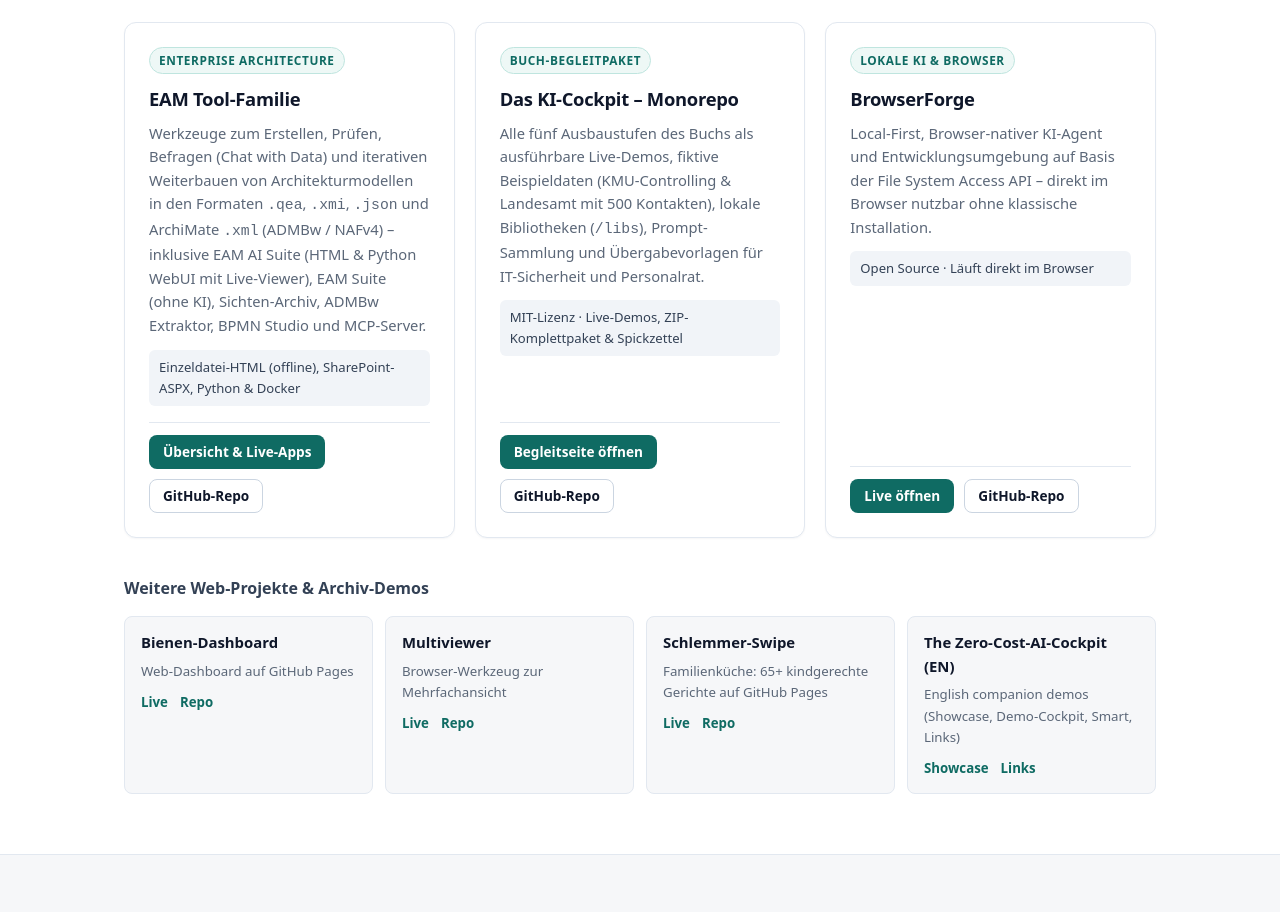
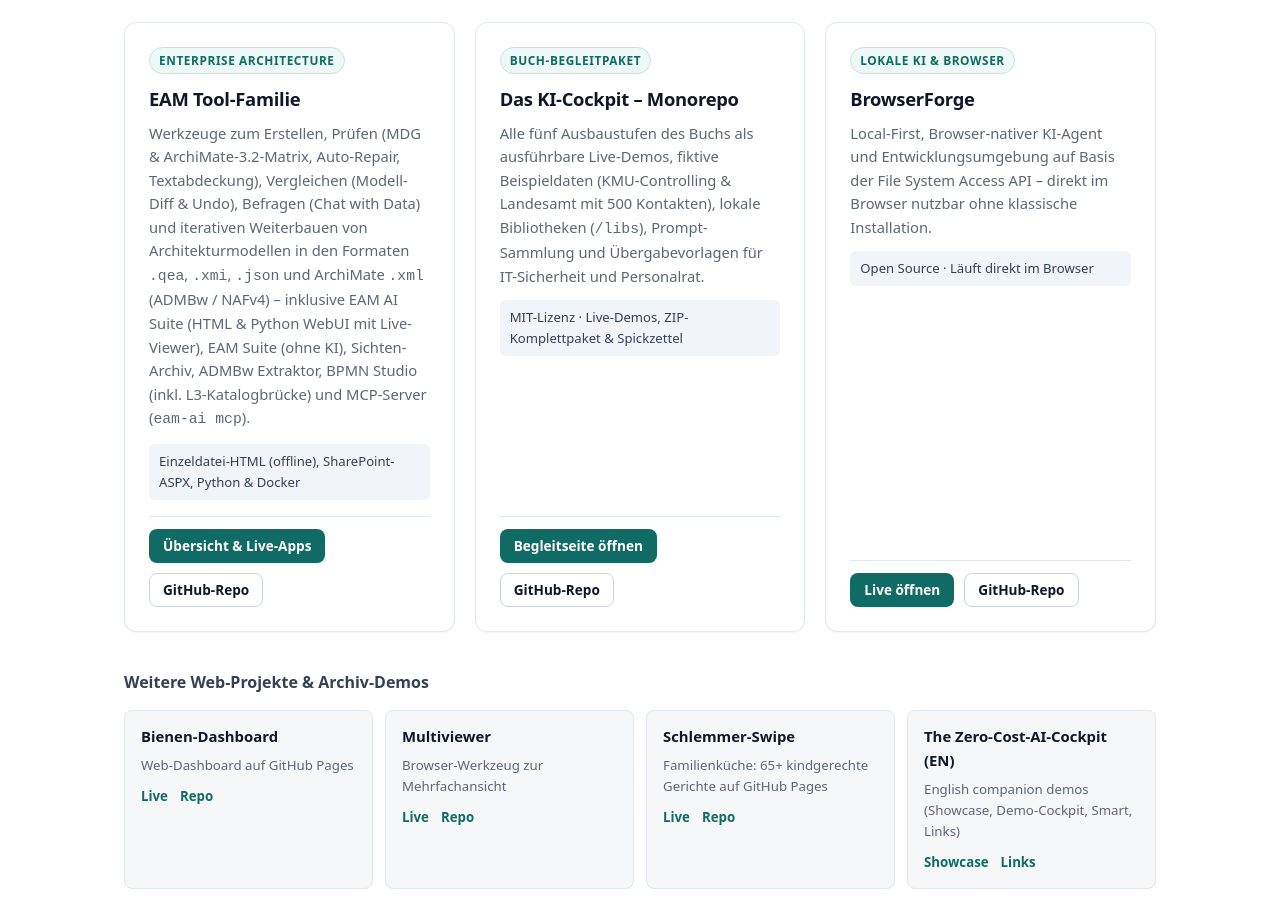
Before and after one commit to Mitchel85/Mitchel85, a plain HTML site: page index.html in a window 1280 px wide. Shown: the part 1760-2672 px from the top of the page. Drawn offline with Linux system fonts and the light colour scheme.

Commit message:
docs: sync EAM Tool-Familie feature summary

```diff
--- a/index.html
+++ b/index.html
@@ -144,9 +144,9 @@
               <span class="badge">Enterprise Architecture</span>
               <h3>EAM Tool-Familie</h3>
               <p>
-                Werkzeuge zum Erstellen, Prüfen, Befragen (Chat with Data) und iterativen Weiterbauen von Architekturmodellen in den Formaten
+                Werkzeuge zum Erstellen, Prüfen (MDG &amp; ArchiMate-3.2-Matrix, Auto-Repair, Textabdeckung), Vergleichen (Modell-Diff &amp; Undo), Befragen (Chat with Data) und iterativen Weiterbauen von Architekturmodellen in den Formaten
                 <code>.qea</code>, <code>.xmi</code>, <code>.json</code> und ArchiMate <code>.xml</code> (ADMBw / NAFv4) – inklusive
-                EAM AI Suite (HTML &amp; Python WebUI mit Live-Viewer), EAM Suite (ohne KI), Sichten-Archiv, ADMBw Extraktor, BPMN Studio und MCP-Server.
+                EAM AI Suite (HTML &amp; Python WebUI mit Live-Viewer), EAM Suite (ohne KI), Sichten-Archiv, ADMBw Extraktor, BPMN Studio (inkl. L3-Katalogbrücke) und MCP-Server (<code>eam-ai mcp</code>).
               </p>
               <div class="project-meta">Einzeldatei-HTML (offline), SharePoint-ASPX, Python &amp; Docker</div>
             </div>
```
